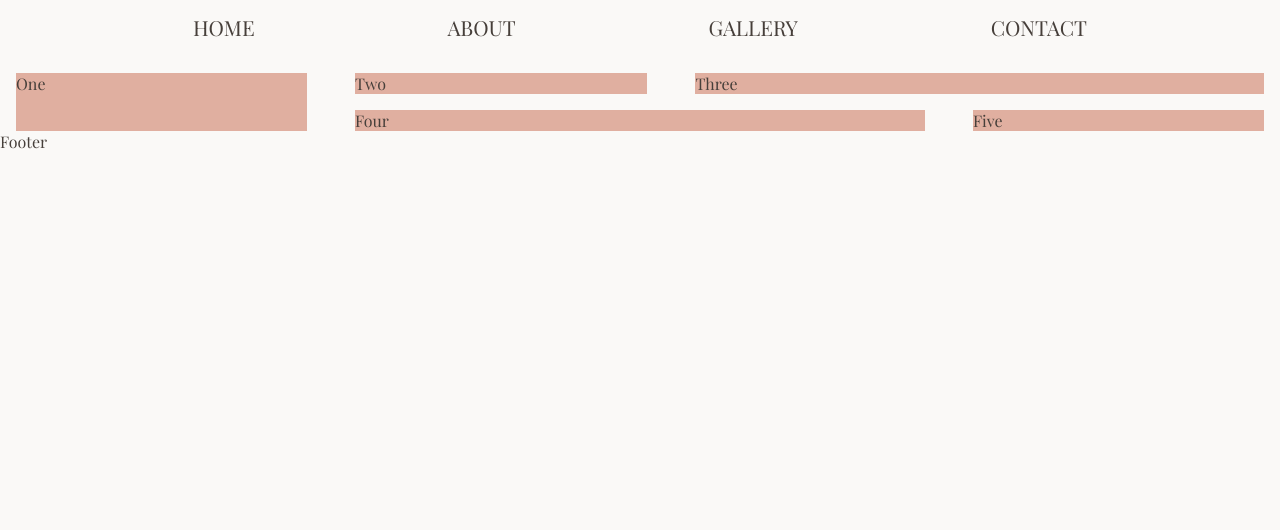
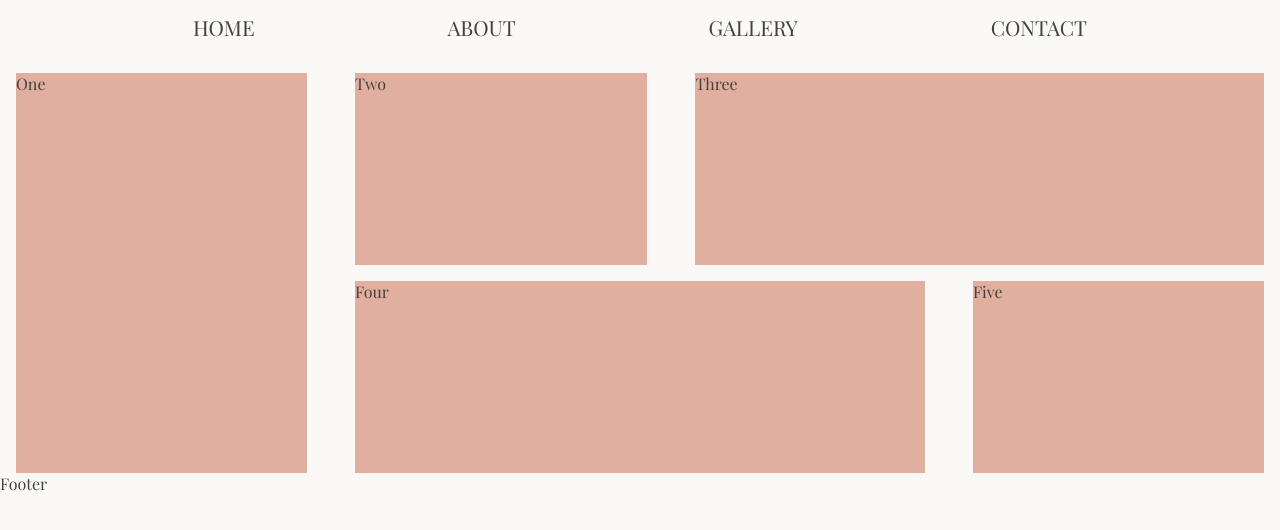
Before and after one commit to Ajn0r/CI_PP1, a plain HTML site: page index.html in a window 1280 px wide. Shown: the part 148-678 px from the top of the page. Drawn offline with nearby package versions, Linux system fonts and the light colour scheme; a web font is replaced by a local one.

Commit message:
add temporary min-height to main divs, for visual

```diff
--- a/assets/css/style.css
+++ b/assets/css/style.css
@@ -83,6 +83,7 @@ header {
 .grid-main-3,
 .grid-main-4,
 .grid-main-5 {
+    min-height: 12rem;
     height: auto;
     width: auto;
     background-color: #e0afa0;
```
